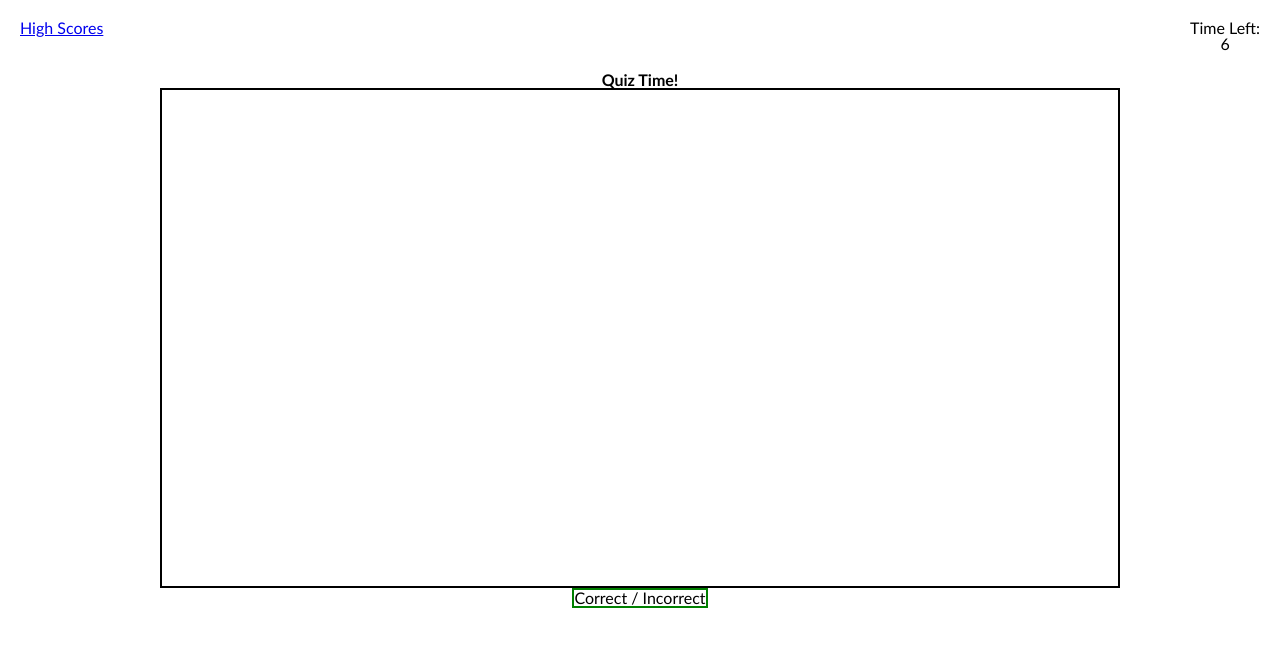
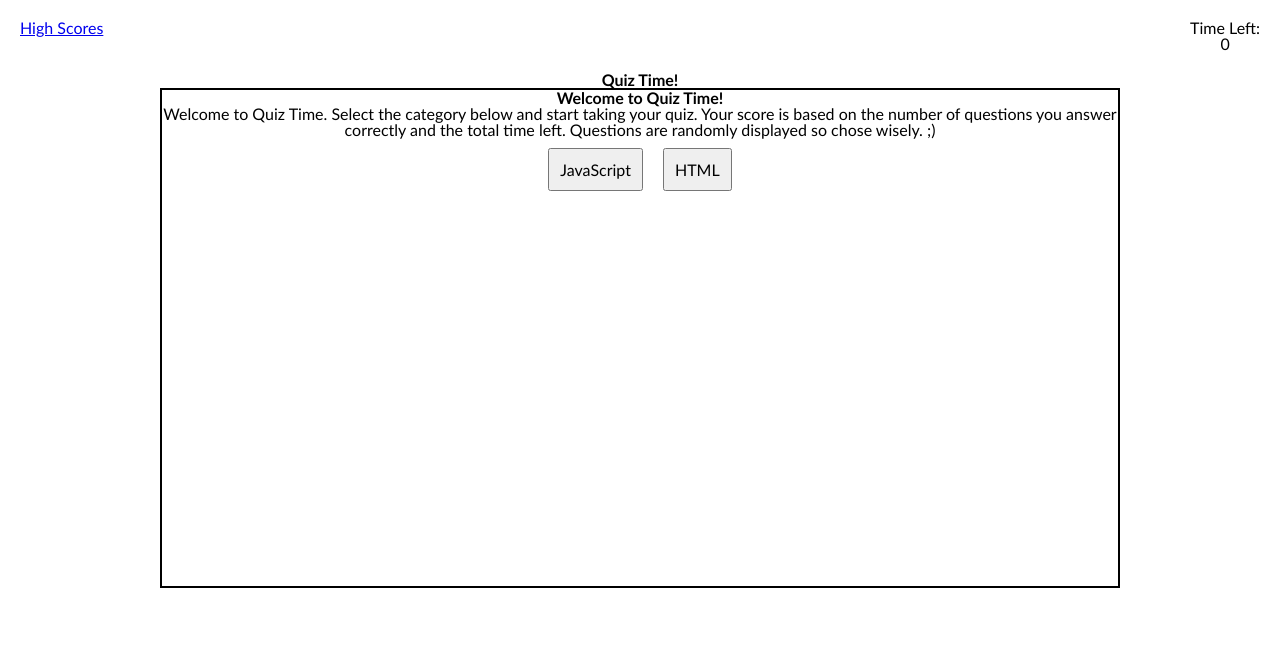
Before and after one commit to BrandonDHaskell/quiz-time, a plain HTML site: page index.html in a window 1280 px wide. Drawn offline with nearby package versions, Linux system fonts and the light colour scheme.

Commit message:
added added scripting for quiz functions

```diff
--- a/assets/css/style.css
+++ b/assets/css/style.css
@@ -48,3 +48,8 @@ main {
     border-color: green;
     border-style: solid;
 }
+
+button {
+    padding: 10px;
+    margin: 10px;
+}
--- a/assets/data/quiz-data.json
+++ b/assets/data/quiz-data.json
@@ -2,85 +2,85 @@
     "JavaScript": [
         {
             "question": "Question 1 here",
-            "answerOptions": {
+            "choices": {
                 "a1": {
-                    "answerText": "Answer 1",
+                    "text": "Answer 1",
                     "data-yes-no": "yes"
                 },
                 "a2": {
-                    "answerText": "Answer 2",
+                    "text": "Answer 2",
                     "data-yes-no": "no"
                 },
                 "a3": {
-                    "answerText": "Answer 3",
+                    "text": "Answer 3",
                     "data-yes-no": "no"
                 },
                 "a4": {
-                    "answerText": "Answer 4",
-                    "yes-no-data": "no"
+                    "text": "Answer 4",
+                    "data-yes-no": "no"
                 }
             }
         },
         {
             "question": "Question 2 here",
-            "answerOptions": {
+            "choices": {
                 "a1": {
-                    "answerText": "Answer 1",
+                    "text": "Answer 1",
                     "data-yes-no": "yes"
                 },
                 "a2": {
-                    "answerText": "Answer 2",
+                    "text": "Answer 2",
                     "data-yes-no": "no"
                 },
                 "a3": {
-                    "answerText": "Answer 3",
+                    "text": "Answer 3",
                     "data-yes-no": "no"
                 },
                 "a4": {
-                    "answerText": "Answer 4",
-                    "yes-no-data": "no"
+                    "text": "Answer 4",
+                    "data-yes-no": "no"
                 }
             }
         },
         {
             "question": "Question 3 here",
-            "answerOptions": {
+            "choices": {
                 "a1": {
-                    "answerText": "Answer 1",
+                    "text": "Answer 1",
                     "data-yes-no": "yes"
                 },
                 "a2": {
-                    "answerText": "Answer 2",
+                    "text": "Answer 2",
                     "data-yes-no": "no"
                 },
                 "a3": {
-                    "answerText": "Answer 3",
+                    "text": "Answer 3",
                     "data-yes-no": "no"
                 },
                 "a4": {
-                    "answerText": "Answer 4",
-                    "yes-no-data": "no"
+                    "text": "Answer 4",
+                    "data-yes-no": "no"
                 }
             }
         },
         {
             "question": "Question 4 here",
-            "answerOptions": {
+            "choices": {
                 "a1": {
-                    "answerText": "Answer 1",
+                    "text": "Answer 1",
                     "data-yes-no": "yes"
                 },
                 "a2": {
-                    "answerText": "Answer 2",
+                    "text": "Answer 2",
                     "data-yes-no": "no"
                 },
                 "a3": {
-                    "answerText": "Answer 3",
+                    "text": "Answer 3",
                     "data-yes-no": "no"
                 },
                 "a4": {
-                    "answerText": "Answer 4",
-                    "yes-no-data": "no"
+                    "text": "Answer 4",
+                    "data-yes-no": "no"
                 }
             }
         }
@@ -89,85 +89,85 @@
     "HTML": [
         {
             "question": "Question 1 here",
-            "answerOptions": {
+            "choices": {
                 "a1": {
-                    "answerText": "Answer 1",
+                    "text": "Answer 1",
                     "data-yes-no": "yes"
                 },
                 "a2": {
-                    "answerText": "Answer 2",
+                    "text": "Answer 2",
                     "data-yes-no": "no"
                 },
                 "a3": {
-                    "answerText": "Answer 3",
+                    "text": "Answer 3",
                     "data-yes-no": "no"
                 },
                 "a4": {
-                    "answerText": "Answer 4",
-                    "yes-no-data": "no"
+                    "text": "Answer 4",
+                    "data-yes-no": "no"
                 }
             }
         },
         {
             "question": "Question 2 here",
-            "answerOptions": {
+            "choices": {
                 "a1": {
-                    "answerText": "Answer 1",
+                    "text": "Answer 1",
                     "data-yes-no": "yes"
                 },
                 "a2": {
-                    "answerText": "Answer 2",
+                    "text": "Answer 2",
                     "data-yes-no": "no"
                 },
                 "a3": {
-                    "answerText": "Answer 3",
+                    "text": "Answer 3",
                     "data-yes-no": "no"
                 },
                 "a4": {
-                    "answerText": "Answer 4",
-                    "yes-no-data": "no"
+                    "text": "Answer 4",
+                    "data-yes-no": "no"
                 }
             }
         },
         {
             "question": "Question 3 here",
-            "answerOptions": {
+            "choices": {
                 "a1": {
-                    "answerText": "Answer 1",
+                    "text": "Answer 1",
                     "data-yes-no": "yes"
                 },
                 "a2": {
-                    "answerText": "Answer 2",
+                    "text": "Answer 2",
                     "data-yes-no": "no"
                 },
                 "a3": {
-                    "answerText": "Answer 3",
+                    "text": "Answer 3",
                     "data-yes-no": "no"
                 },
                 "a4": {
-                    "answerText": "Answer 4",
-                    "yes-no-data": "no"
+                    "text": "Answer 4",
+                    "data-yes-no": "no"
                 }
             }
         },
         {
             "question": "Question 4 here",
-            "answerOptions": {
+            "choices": {
                 "a1": {
-                    "answerText": "Answer 1",
+                    "text": "Answer 1",
                     "data-yes-no": "yes"
                 },
                 "a2": {
-                    "answerText": "Answer 2",
+                    "text": "Answer 2",
                     "data-yes-no": "no"
                 },
                 "a3": {
-                    "answerText": "Answer 3",
+                    "text": "Answer 3",
                     "data-yes-no": "no"
                 },
                 "a4": {
-                    "answerText": "Answer 4",
-                    "yes-no-data": "no"
+                    "text": "Answer 4",
+                    "data-yes-no": "no"
                 }
             }
         }
--- a/assets/scripts/scripts.js
+++ b/assets/scripts/scripts.js
@@ -1,10 +1,178 @@
+const instructionsText = "Welcome to Quiz Time.  Select the category below and start taking your quiz.  Your score is based on the number of questions you answer correctly and the total time left.  Questions are randomly displayed so chose wisely. ;)"
+const qTime = 5; // sets the timer to qTime seconds per question
+
 var quizData = {};
+var quizArray = [];
+var viewscreenEl = $(".viewscreen");
+var answerDiv;
+var questionEl;
+var timerIntervalId = 0;
 
-var viewscreenEl = $(".viewscreen");
+var quizActive = false;  // used to prevent access to high scores when quiz is running
+var quizCategory = "";
+var quizQuestion = 0;
+var correctCount = 0;
+var timerCount = 0;
 
-var timeDisplay = document.getElementById("counter");
 
-var timerCount = 0;
+
+function clearViewscreen(){
+    viewscreenEl.html("");
+}
+
+function correctAnswerClicked(event){
+    correctCount++;
+    event.target.innerText = "✅ " + event.target.innerText;
+}
+
+function incorrectAnswerClicked(event){
+    event.target.innerText = "❌ " + event.target.innerText;
+
+    timerCount = timerCount - 5;
+    if(timerCount < 0 ){
+        timerCount = 0;
+    }
+    displayTimer();
+}
+
+function advanceQuiz(){
+    if(quizQuestion < quizArray.length){
+        questionEl.text(quizArray[quizQuestion].question);
+        answerDiv = getAnswerButtons(answerDiv, quizArray[quizQuestion].choices);
+        viewscreenEl.append(questionEl);
+        viewscreenEl.append(answerDiv);
+        quizQuestion++;
+    } else {
+        clearViewscreen();
+    }
+}
+
+function getAnswerDiv(){
+    var div = $('<div>');
+
+    div.addClass('btn-div');
+    div.on('click', function(event){
+        if(event.target.tagName === "BUTTON"){
+            if(event.target.dataset.yesno === 'yes' ){
+                correctAnswerClicked(event);
+            } else {
+                incorrectAnswerClicked(event);
+            }
+            disableButtons();
+            setTimeout(advanceQuiz, 750);
+        }
+    });
+    return div;
+}
+
+function disableButtons(){
+    $('.ans-btn').prop('disabled', true);
+}
+
+function getAnswerButtons(btnDiv, choicesObj){
+    btnDiv.html("");
+
+    for( choice in choicesObj ){
+        var btn = $('<button>');
+
+        btn.addClass('ans-btn');
+        btn.attr('data-yesno', choicesObj[choice]["data-yes-no"]);
+        btn.text(choicesObj[choice]["text"]);
+        btnDiv.append(btn);
+    }
+    return btnDiv;
+}
+
+function getQuestionElement(){
+    var elm = $('<h2>');
+
+    elm.addClass("question-text");
+    return elm;
+}
+
+function getQuizQuestions(){
+    let arr = [];
+    arr = quizData[quizCategory].slice();
+    arr.sort((a, b) => 0.5 - Math.random());
+    return arr;
+}
+
+// Returns a <div> with buttons based on a list of categories
+function getButton(btnLabel){
+    var btn = $('<button>');
+
+    btn.text(btnLabel);
+    btn.attr("name", btnLabel.toLowerCase());
+    return btn;
+}
+
+function getCatButtonDiv(){
+    var btnDiv = $('<div>');
+
+    btnDiv.addClass('btn-div');
+    btnDiv.on('click', function(event){
+        if(event.target.tagName === "BUTTON"){
+            quizCategory = event.target.innerText;
+            startQuiz();
+        }
+    });
+    return btnDiv;
+}
+
+function displayTimer(){
+    document.getElementById("counter").innerText = timerCount;
+}
+
+function setTimer(seconds){
+    timerCount = seconds;
+    displayTimer();
+}
+
+function runTimer(){
+    if( timerCount > 0){
+        timerCount--;
+        displayTimer();
+    } else {
+        clearInterval(timerIntervalId);
+        displayTimer();
+    }
+}
+
+function startQuiz(){
+    clearViewscreen();
+    questionEl = getQuestionElement();
+    answerDiv = getAnswerDiv();
+    quizArray = getQuizQuestions();
+    timerCount = quizArray.length * qTime;
+    quizQuestion = 0;
+    setTimer(timerCount);
+    timerIntervalId = setInterval(runTimer, 1000);
+    advanceQuiz();
+}
+
+function displayWelcomeScreen(){
+    var welcomeTitle = $('<h2>').text("Welcome to Quiz Time!");
+    var instructionsEl = $('<p>').text(instructionsText);
+    var btnDiv = getCatButtonDiv();
+    var categories = Object.keys(quizData);
+
+    // Build category selection buttons
+    for(cat in categories){
+        btnDiv.append(getButton(categories[cat]));
+    }
+
+    welcomeTitle.addClass("welcome-title");
+    viewscreenEl.append(welcomeTitle);
+    viewscreenEl.append(instructionsEl);
+    viewscreenEl.append(btnDiv);
+}
+
+function initQuiz(){
+    clearViewscreen();
+    displayWelcomeScreen();
+    // setTimer(10);
+    // timerIntervalId = setInterval(runTimer, 1000);
+}
 
 function getQuizData(url, callback){
     fetch(url)
@@ -13,49 +181,4 @@ function getQuizData(url, callback){
         .then(() => callback());
 }
 
-function clearViewscreen(){
-    viewscreenEl.text("");
-}
-
-function displayWelcomeScreen(){
-    var welcomeTitle = $('<h2>').text("Welcome to Quiz Time!");
-    var btnDiv = $('<div>').text("div");
-
-    var categories = Object.keys(quizData);
-    console.log(categories);
-
-    welcomeTitle.addClass("welcome-title");
-    viewscreenEl.append(welcomeTitle);
-    viewscreenEl.append(btnDiv);
-
-}
-
-// Returns a <div> with buttons based on a list of categories
-function getButton(btnLabel){
-    var btn = $('<button>').text(btnLabel);
-}
-
-function setTimer(seconds){
-    timerCount = seconds;
-}
-
-function runTimer(){
-    if( timerCount > 0){
-        timeDisplay.innerText = timerCount;
-        timerCount--;
-    } else {
-        clearTimeout(runTimer);
-        timeDisplay.innerText = timerCount;
-    }
-}
-
-function initQuiz(){
-    console.log(quizData);
-    displayWelcomeScreen();
-    setTimer(10);
-    setInterval(runTimer, 1000);
-    clearViewscreen();
-}
-
-
 getQuizData("./assets/data/quiz-data.json", initQuiz);
--- a/index.html
+++ b/index.html
@@ -24,10 +24,7 @@
 
             <!-- View screen to display questions and high scores -->
         <h1>Quiz Time!</h1>
-            <div class="viewscreen">Question Screen</div>
-
-            <!-- Answer feedback section -->
-            <div id="yes-no-feedback">Correct / Incorrect</div>
+            <div class="viewscreen">Loading...</div>
 
         </main>
         <footer></footer>
```
